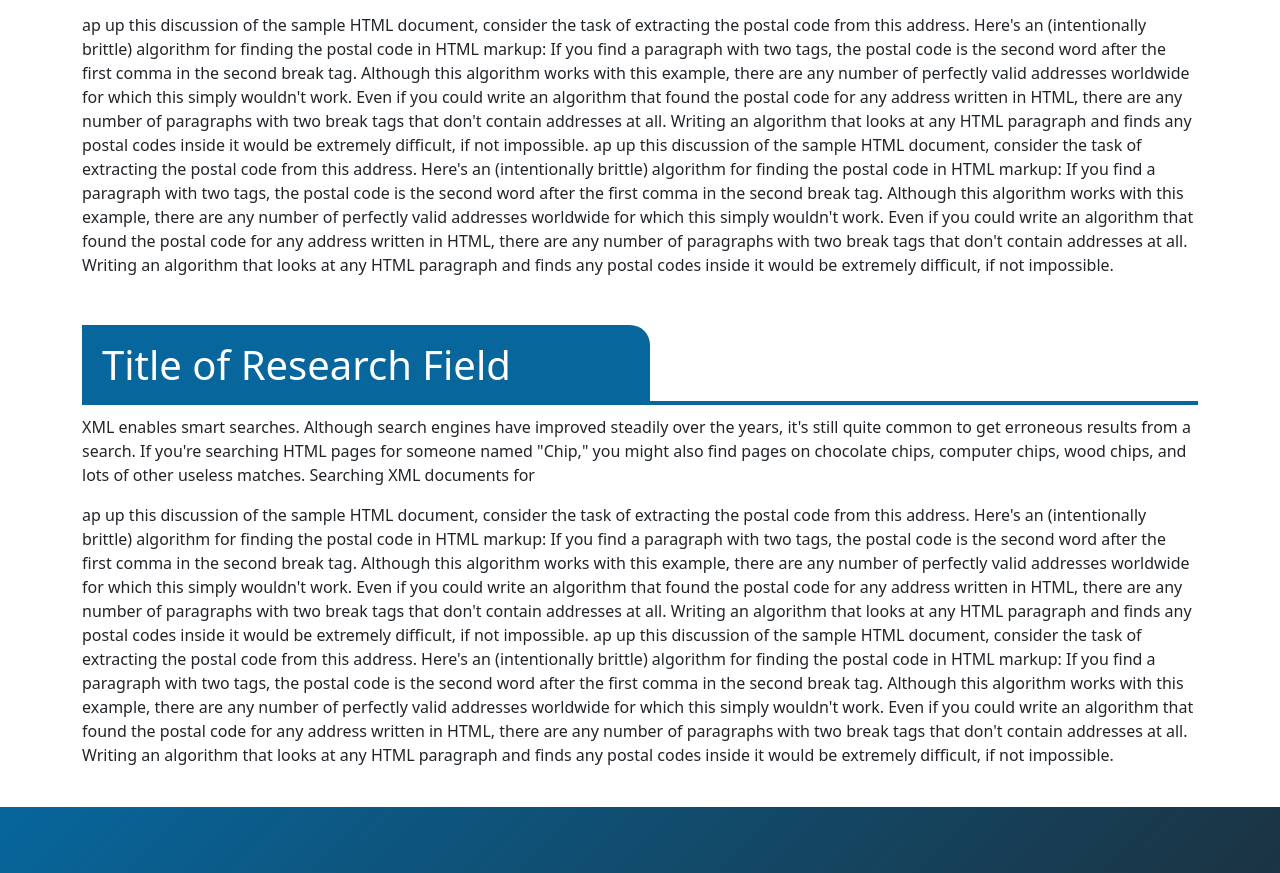
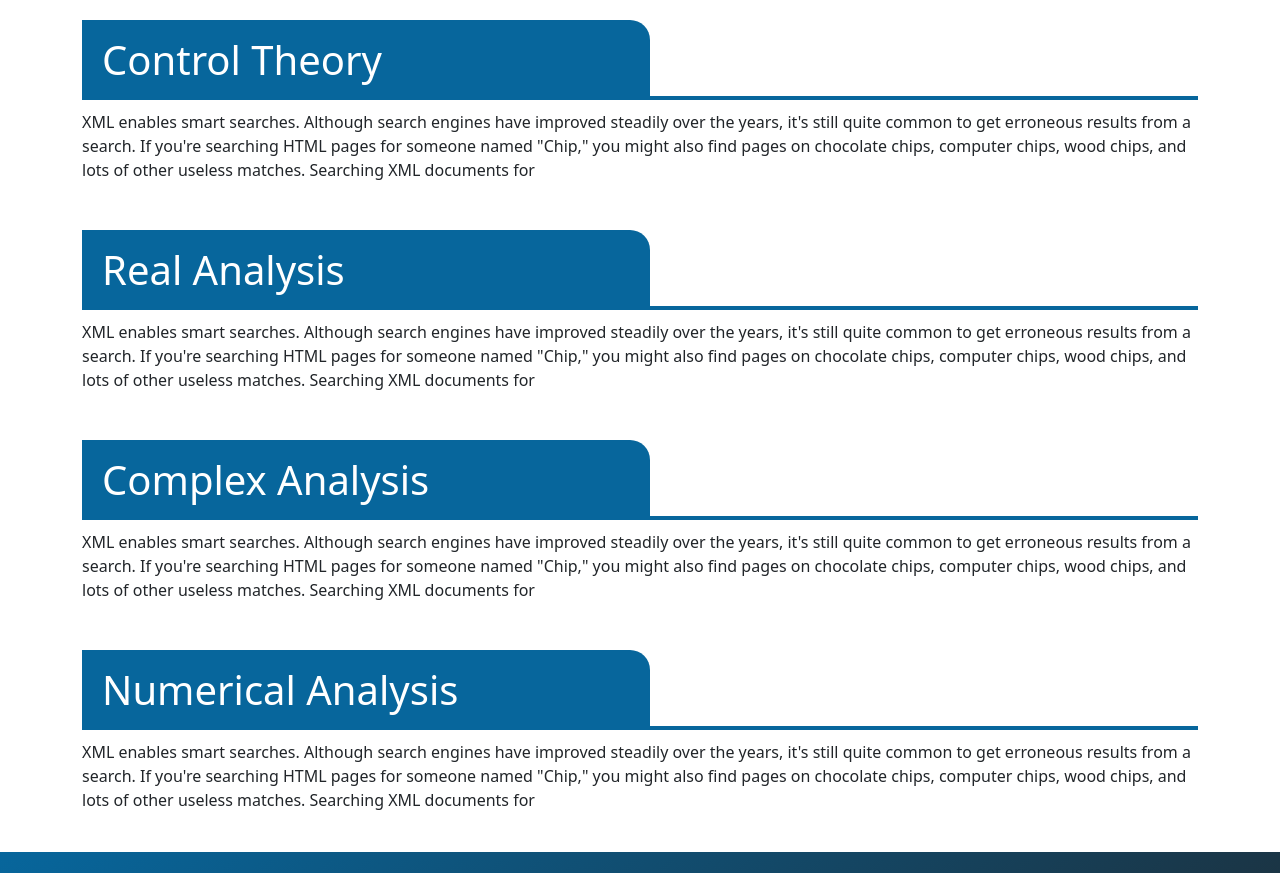
Before and after one commit to Ndeh-007/Maths-Dept-Website, a plain HTML site: page pages/mathsDept/research.html in a window 1280 px wide. Shown: the part 935-1808 px from the top of the page. Drawn offline with nearby package versions, Linux system fonts and the light colour scheme.

Commit message:
more changes

```diff
--- a/css/research.css
+++ b/css/research.css
@@ -97,6 +97,10 @@ a div.re-item {
     display: none;
 }
 
+.prog-name.long-prog-name{
+    font-size: 30px;
+}
+
 @media screen and (max-width: 800px) {
     .right-col,.col-md-3{
         width: 100% !important;
--- a/pages/mathsDept/research.html
+++ b/pages/mathsDept/research.html
@@ -140,17 +140,17 @@
         <div class="row">
             <div class="py-4">
                 <div class="research-field">
-                    The Department is currently engaged in Lorem ipsum dolor, sit amet consectetur adipisicing
+                    <p> The Department is currently engaged in Lorem ipsum dolor, sit amet consectetur adipisicing
                         elit. Debitis voluptate minus eaque quam voluptatum, dolorem, dolores sapiente nihil vero
                         eos ea. Velit ut nihil fuga porro beatae itaque aliquid distinctio. Lorem ipsum dolor sit
                         amet consectetur adipisicing elit. In, expedita aut illum eum quis fugiat quisquam aliquam
                         corrupti nemo, maxime libero! Iste recusandae sequi non quaerat ipsum, soluta voluptas
                         atque.
-
+                    </p>
                     <div class="r-field-1 mt-5" id="f1">
                         <div class="prog-holder">
                             <div class="prog-name">
-                                 Title of Research Field
+                                Partial Differential Equations
                             </div>
                             <div class="col-line"></div>
                         </div>
@@ -162,44 +162,13 @@
                                 chocolate chips, computer chips, wood chips, and lots of other useless matches.
                                 Searching XML documents for
                             </p>
-                            <p>
-                                ap up this discussion of the sample HTML document, consider the task of extracting the
-                                postal code from this address. Here's an (intentionally brittle) algorithm for finding
-                                the postal
-                                code in HTML markup:
-                                If you find a paragraph with two tags, the postal code is the second word after the
-                                first
-                                comma in the second break tag.
-                                Although this algorithm works with this example, there are any number of perfectly valid
-                                addresses worldwide for which this simply wouldn't work. Even if you could write an
-                                algorithm that found the postal code for any address written in HTML, there are any
-                                number
-                                of paragraphs with two break tags that don't contain addresses at all. Writing an
-                                algorithm that
-                                looks at any HTML paragraph and finds any postal codes inside it would be extremely
-                                difficult, if not impossible.
-                                ap up this discussion of the sample HTML document, consider the task of extracting the
-                                postal code from this address. Here's an (intentionally brittle) algorithm for finding
-                                the postal
-                                code in HTML markup:
-                                If you find a paragraph with two tags, the postal code is the second word after the
-                                first
-                                comma in the second break tag.
-                                Although this algorithm works with this example, there are any number of perfectly valid
-                                addresses worldwide for which this simply wouldn't work. Even if you could write an
-                                algorithm that found the postal code for any address written in HTML, there are any
-                                number
-                                of paragraphs with two break tags that don't contain addresses at all. Writing an
-                                algorithm that
-                                looks at any HTML paragraph and finds any postal codes inside it would be extremely
-                                difficult, if not impossible.
-                            </p>
+
                         </div>
                     </div>
                     <div class="r-field-2 mt-5" id="f2">
                         <div class="prog-holder">
-                            <div class=" prog-name">
-                                Title of Research Field
+                            <div class="prog-name long-prog-name">
+                                Mathematical Modelling and Biology
                             </div>
                             <div class="col-line"></div>
                         </div>
@@ -211,44 +180,12 @@
                                 chocolate chips, computer chips, wood chips, and lots of other useless matches.
                                 Searching XML documents for
                             </p>
-                            <p>
-                                ap up this discussion of the sample HTML document, consider the task of extracting the
-                                postal code from this address. Here's an (intentionally brittle) algorithm for finding
-                                the postal
-                                code in HTML markup:
-                                If you find a paragraph with two tags, the postal code is the second word after the
-                                first
-                                comma in the second break tag.
-                                Although this algorithm works with this example, there are any number of perfectly valid
-                                addresses worldwide for which this simply wouldn't work. Even if you could write an
-                                algorithm that found the postal code for any address written in HTML, there are any
-                                number
-                                of paragraphs with two break tags that don't contain addresses at all. Writing an
-                                algorithm that
-                                looks at any HTML paragraph and finds any postal codes inside it would be extremely
-                                difficult, if not impossible.
-                                ap up this discussion of the sample HTML document, consider the task of extracting the
-                                postal code from this address. Here's an (intentionally brittle) algorithm for finding
-                                the postal
-                                code in HTML markup:
-                                If you find a paragraph with two tags, the postal code is the second word after the
-                                first
-                                comma in the second break tag.
-                                Although this algorithm works with this example, there are any number of perfectly valid
-                                addresses worldwide for which this simply wouldn't work. Even if you could write an
-                                algorithm that found the postal code for any address written in HTML, there are any
-                                number
-                                of paragraphs with two break tags that don't contain addresses at all. Writing an
-                                algorithm that
-                                looks at any HTML paragraph and finds any postal codes inside it would be extremely
-                                difficult, if not impossible.
-                            </p>
                         </div>
                     </div>
                     <div class="r-field-3 mt-5" id="f3">
                         <div class="prog-holder">
-                            <div class=" prog-name">
-                                Title of Research Field
+                            <div class="prog-name">
+                                Algebra
                             </div>
                             <div class="col-line"></div>
                         </div>
@@ -260,37 +197,73 @@
                                 chocolate chips, computer chips, wood chips, and lots of other useless matches.
                                 Searching XML documents for
                             </p>
+                        </div>
+                    </div>
+                    <div class="r-field-3 mt-5" id="f4">
+                        <div class="prog-holder">
+                            <div class="prog-name">
+                                Control Theory
+                            </div>
+                            <div class="col-line"></div>
+                        </div>
+                        <div class="r-text">
                             <p>
-                                ap up this discussion of the sample HTML document, consider the task of extracting the
-                                postal code from this address. Here's an (intentionally brittle) algorithm for finding
-                                the postal
-                                code in HTML markup:
-                                If you find a paragraph with two tags, the postal code is the second word after the
-                                first
-                                comma in the second break tag.
-                                Although this algorithm works with this example, there are any number of perfectly valid
-                                addresses worldwide for which this simply wouldn't work. Even if you could write an
-                                algorithm that found the postal code for any address written in HTML, there are any
-                                number
-                                of paragraphs with two break tags that don't contain addresses at all. Writing an
-                                algorithm that
-                                looks at any HTML paragraph and finds any postal codes inside it would be extremely
-                                difficult, if not impossible.
-                                ap up this discussion of the sample HTML document, consider the task of extracting the
-                                postal code from this address. Here's an (intentionally brittle) algorithm for finding
-                                the postal
-                                code in HTML markup:
-                                If you find a paragraph with two tags, the postal code is the second word after the
-                                first
-                                comma in the second break tag.
-                                Although this algorithm works with this example, there are any number of perfectly valid
-                                addresses worldwide for which this simply wouldn't work. Even if you could write an
-                                algorithm that found the postal code for any address written in HTML, there are any
-                                number
-                                of paragraphs with two break tags that don't contain addresses at all. Writing an
-                                algorithm that
-                                looks at any HTML paragraph and finds any postal codes inside it would be extremely
-                                difficult, if not impossible.
+                                XML enables smart searches. Although search engines have improved steadily over
+                                the years, it's still quite common to get erroneous results from a search. If you're
+                                searching HTML pages for someone named "Chip," you might also find pages on
+                                chocolate chips, computer chips, wood chips, and lots of other useless matches.
+                                Searching XML documents for
+                            </p>
+                        </div>
+                    </div>
+                    <div class="r-field-3 mt-5" id="f5">
+                        <div class="prog-holder">
+                            <div class="prog-name">
+                                Real Analysis
+                            </div>
+                            <div class="col-line"></div>
+                        </div>
+                        <div class="r-text">
+                            <p>
+                                XML enables smart searches. Although search engines have improved steadily over
+                                the years, it's still quite common to get erroneous results from a search. If you're
+                                searching HTML pages for someone named "Chip," you might also find pages on
+                                chocolate chips, computer chips, wood chips, and lots of other useless matches.
+                                Searching XML documents for
+                            </p>
+                        </div>
+                    </div>
+                    <div class="r-field-3 mt-5" id="f6">
+                        <div class="prog-holder">
+                            <div class="prog-name">
+                                Complex Analysis
+                            </div>
+                            <div class="col-line"></div>
+                        </div>
+                        <div class="r-text">
+                            <p>
+                                XML enables smart searches. Although search engines have improved steadily over
+                                the years, it's still quite common to get erroneous results from a search. If you're
+                                searching HTML pages for someone named "Chip," you might also find pages on
+                                chocolate chips, computer chips, wood chips, and lots of other useless matches.
+                                Searching XML documents for
+                            </p>
+                        </div>
+                    </div>
+                    <div class="r-field-3 mt-5" id="f7">
+                        <div class="prog-holder">
+                            <div class="prog-name">
+                                Numerical Analysis
+                            </div>
+                            <div class="col-line"></div>
+                        </div>
+                        <div class="r-text">
+                            <p>
+                                XML enables smart searches. Although search engines have improved steadily over
+                                the years, it's still quite common to get erroneous results from a search. If you're
+                                searching HTML pages for someone named "Chip," you might also find pages on
+                                chocolate chips, computer chips, wood chips, and lots of other useless matches.
+                                Searching XML documents for
                             </p>
                         </div>
                     </div>
@@ -304,7 +277,8 @@
     <footer id="footer" class="bg-dark">
         <div class="container py-5">
             <div class="row py-4">
-                <div class="col-lg-4 col-md-6 mb-4 mb-lg-0"><img src="../../images/ub_logo_extract.png" alt="" width="180" class="mb-3">
+                <div class="col-lg-4 col-md-6 mb-4 mb-lg-0"><img src="../../images/ub_logo_extract.png" alt=""
+                        width="180" class="mb-3">
                     <p class="font-italic text-muted">Lorem ipsum dolor sit amet, consectetur adipisicing elit, sed
                         do eiusmod tempor incididunt.</p>
                     <ul class="list-inline mt-4">
```
Also changed, not shown: index.html (+4 -4 lines), pages/mathsDept/people.html (+7 -2 lines). Lines whose indentation alone changed are shown as unchanged.
